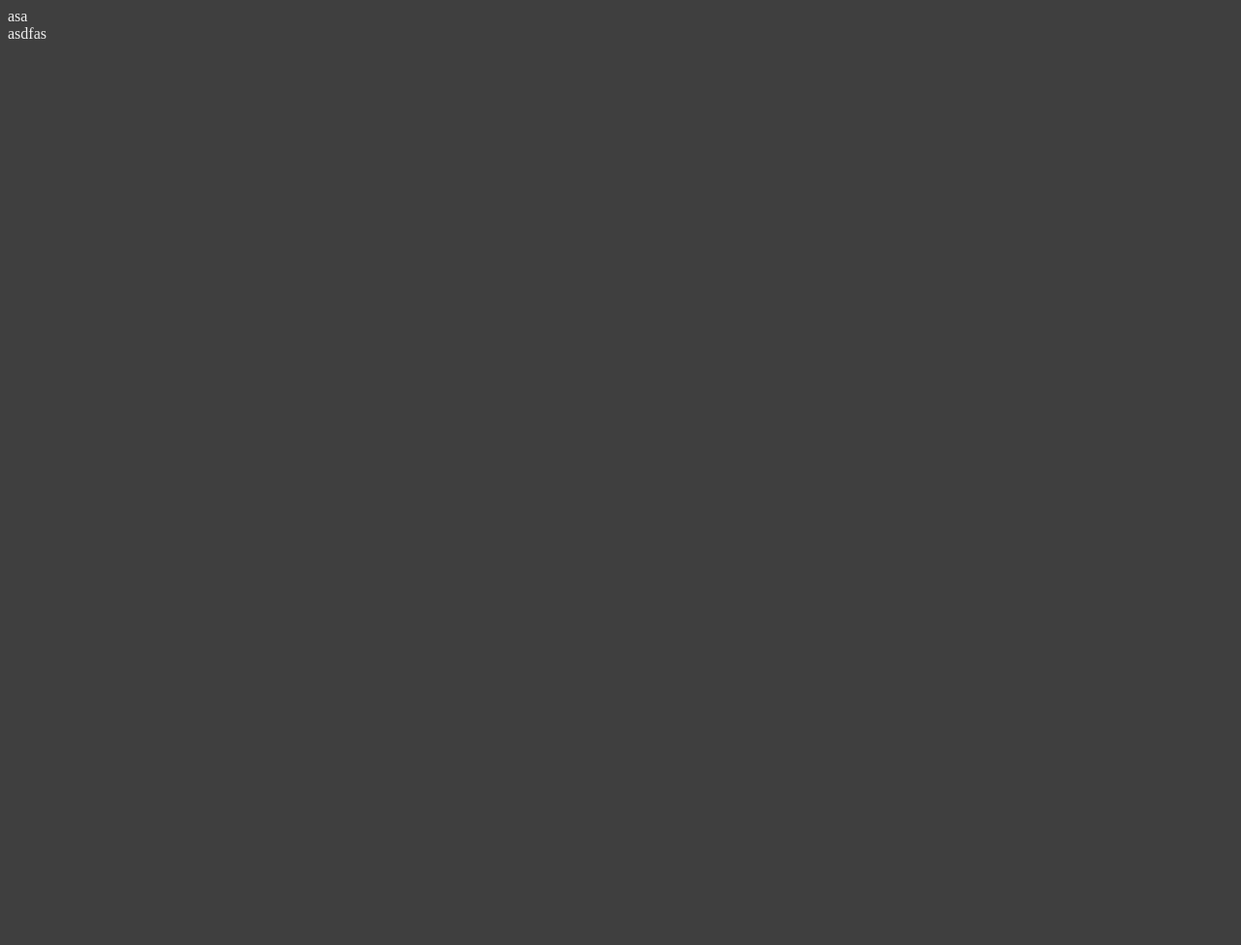
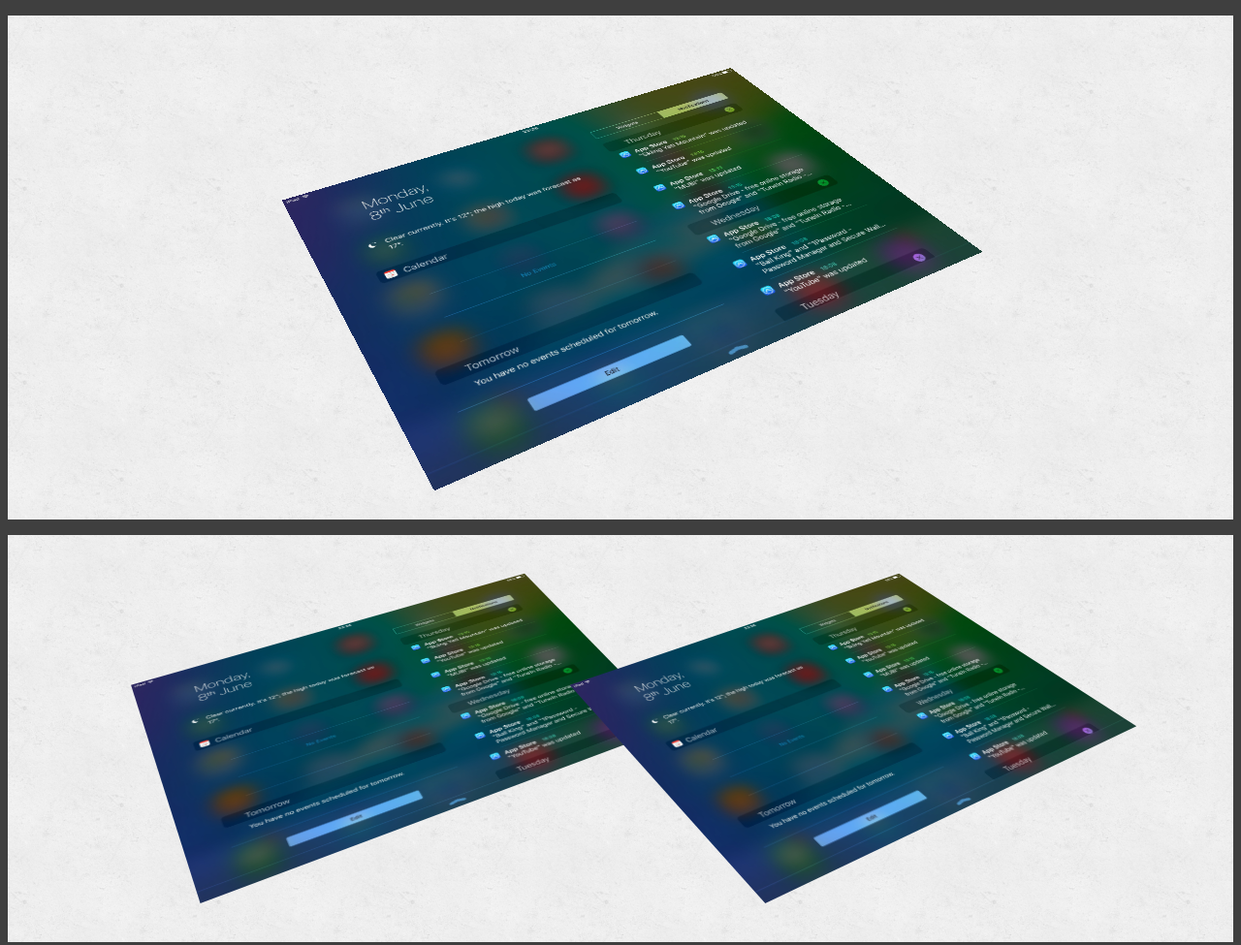
Before and after one commit to EarMaster/screenup, a website: page index.html in a window 1280 px wide. Shown: the whole page at 97% size. Before the commit the page ends 800 px from the top, so only its background shows below. Drawn offline with Linux system fonts and the light colour scheme.

Commit message:
first idea

```diff
--- a/index.html
+++ b/index.html
@@ -12,11 +12,12 @@
 	<p>Unfortunately IE9 and previous versions didn't support CSSS 3D transforms. Therefore this will not work in your browser.</p>
 	<![endif]-->
 	<main>
-		<section class="mockup">
-			asa
+		<section class="mockup" style="height: 520px;">
+			<img class="shot" src="screenshot1.jpg" />
 		</section>
 		<section class="mockup">
-			asdfas
+			<img class="shot" src="screenshot1.jpg" />
+			<img class="shot" src="screenshot1.jpg" />
 		</section>
 	</main>
 </body>
--- a/mockup.less
+++ b/mockup.less
@@ -6,3 +6,42 @@ html, body {
 body * {
 	box-sizing: border-box;
 }
+
+.mockup {
+	color: #3f3f3f;
+	display: block;
+	margin: 1em 0;
+	padding: 20px 30px;
+	height: 420px; // height MUST explicitly be set
+	background-image: url(concrete_seamless.png);
+	background-size: 200px;
+	perspective: 1000px;
+	text-align: center;
+
+	> * {
+		max-height: 100%;
+	}
+
+	.shot {
+		display: inline-block;
+		background-color: green;
+		background-size: contain;
+		background-position: center;
+		background-repeat: no-repeat;
+		transform: translateX(0px) translateY(-10%) translateZ(-100px) rotateX(50deg) rotateY(0deg) rotateZ(-30deg);
+		transform-origin: center center;
+
+		&::before {
+			content: "asdsa";
+			background-color: red;
+			width: 100%;
+			height: 100%;
+		}
+		&::after {
+			content: "öä,öml";
+			background-color: blue;
+			width: 100%;
+			height: 100%;
+		}
+	}
+}
```
Also changed, not shown: mockup.css, screenshot1.jpg (added), 1 other file.
